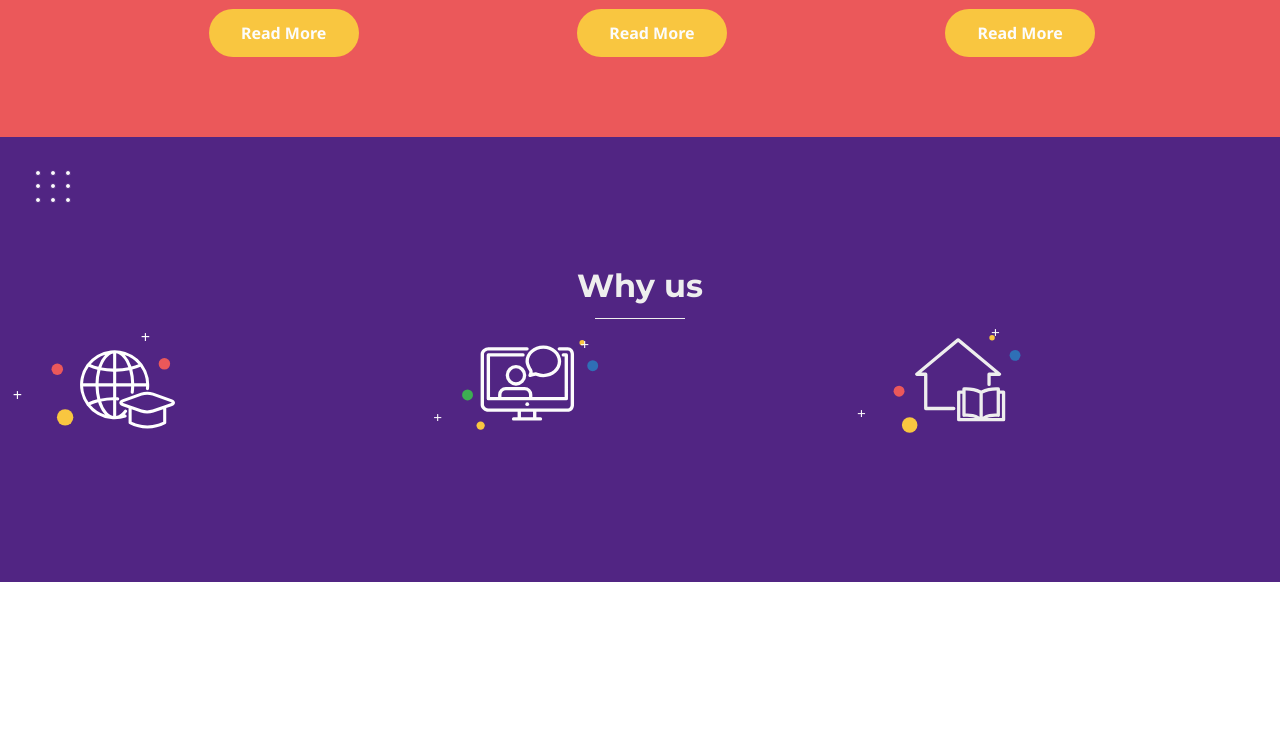
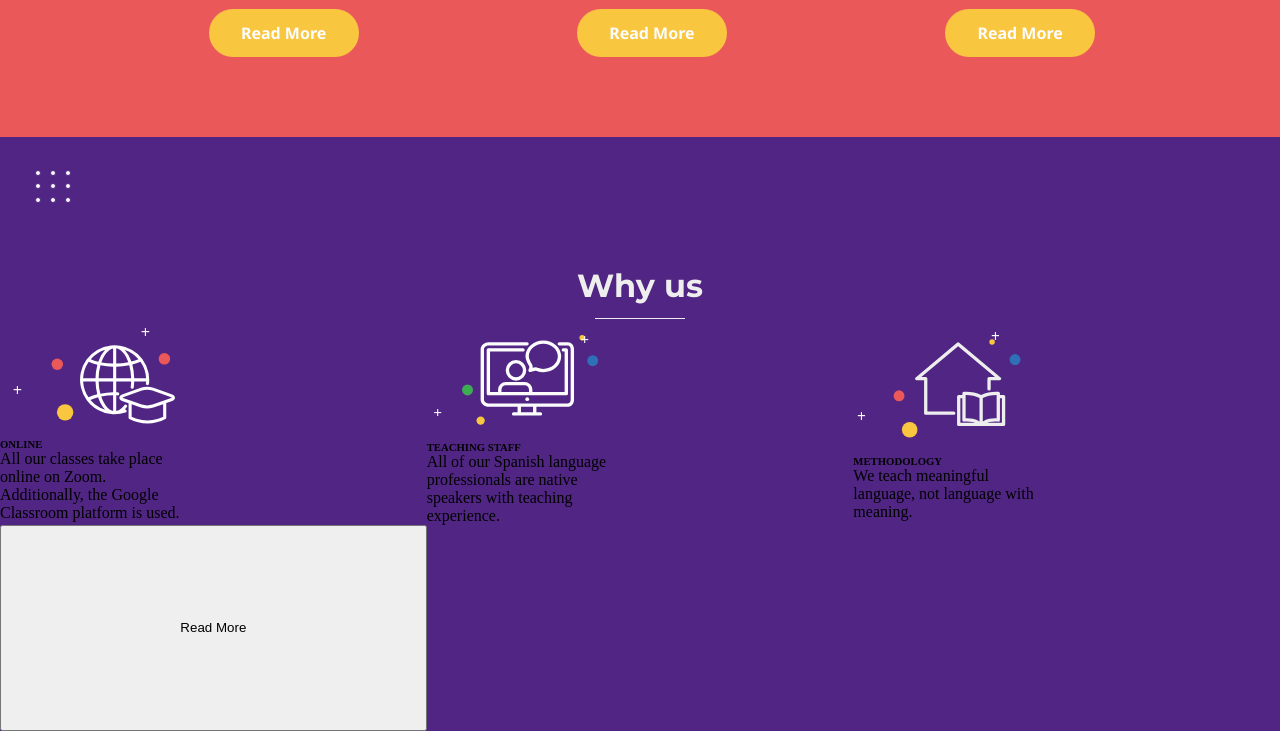
Before and after one commit to GustavoCarrena/spanish_toolbox, a plain HTML site: page index.html in a window 1280 px wide. Shown: the part 2643-3374 px from the top of the page. Before the commit the page ends 3225 px from the top, so only its background shows below. Drawn offline with Linux system fonts and the light colour scheme.

Commit message:
"read more why us"

```diff
--- a/index.html
+++ b/index.html
@@ -159,13 +159,26 @@
             <main>
                 <div class="first-card cards">
                     <img src="styles/img/home/iconos/i-_online.svg" alt="icon">
+                    <div class="card-text">
+                        <h6 >ONLINE</h6>
+                        <p>All our classes take place online on Zoom. Additionally, the Google Classroom platform is used.</p>
+                    </div>
                 </div>
                 <div class="second-card cards">
                     <img src="styles/img/home/iconos/i-_teaching-staff.svg" alt="icon">
+                    <div class="card-text">
+                        <h6>TEACHING STAFF</h6>
+                        <p>All of our Spanish language professionals are native speakers with teaching experience.</p>
+                    </div>
                 </div>
                 <div class="third-card cards">
                     <img src="styles/img/home/iconos/i-_methodology.svg" alt="icon">
+                    <div class="card-text">
+                        <h6>METHODOLOGY</h6>
+                        <p>We teach meaningful language, not language with meaning.</p>
+                    </div>
                 </div>
+                <button>Read More</button>
             </main>
 
         </section>
```
